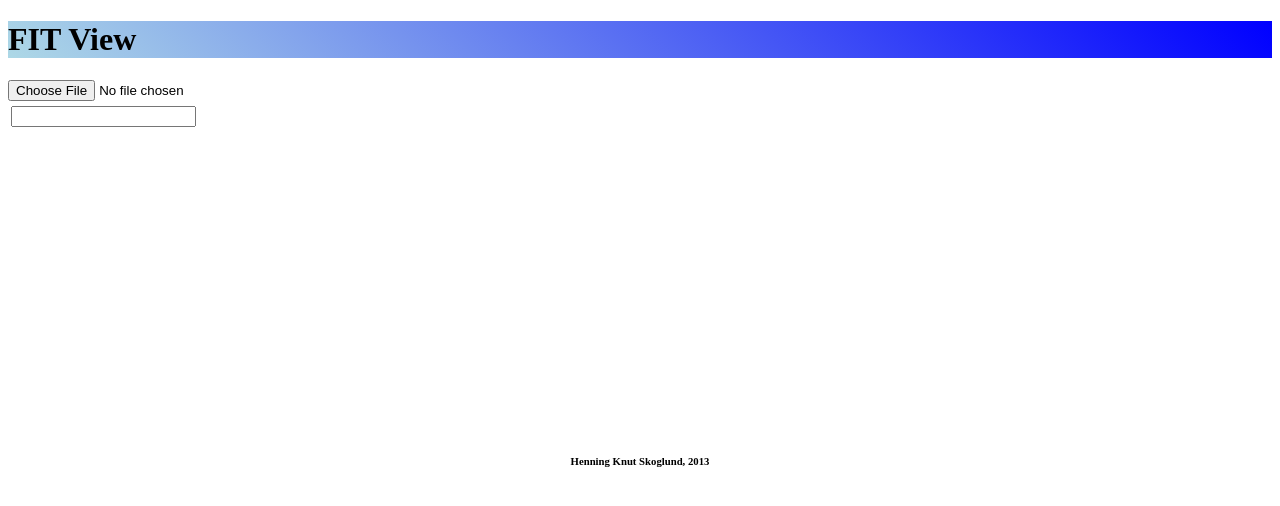
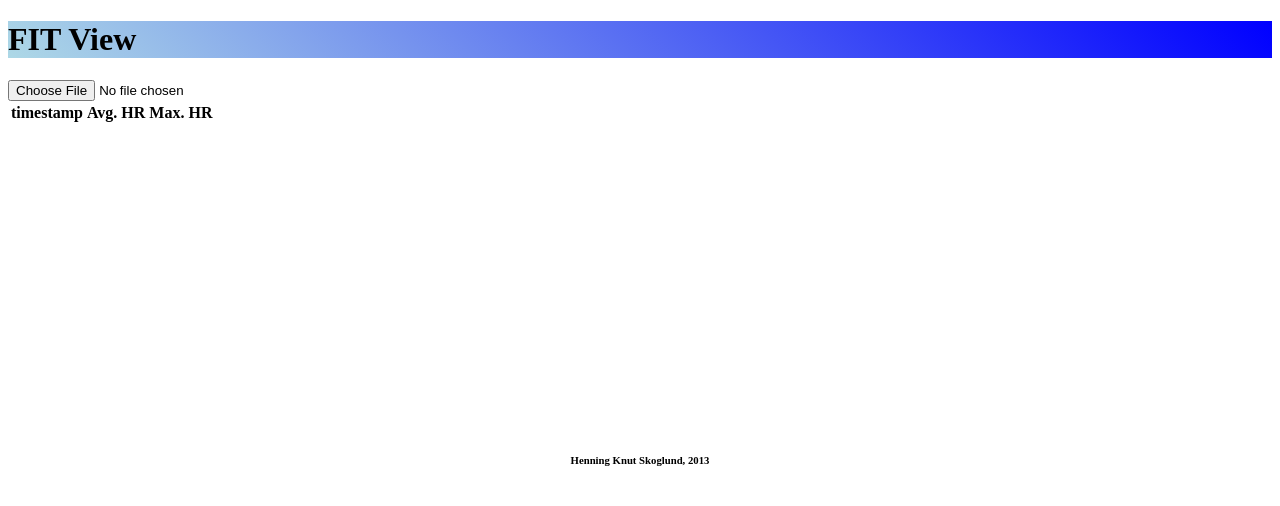
Before and after one commit to hkskoglund/FITView, a plain HTML site: page FileReader/Index.html in a window 1280 px wide. Drawn offline with Linux system fonts and the light colour scheme; some packages are replaced by stand-ins of ours.

Commit message:
Simple databinding of lap data

```diff
--- a/FileReader/Index.html
+++ b/FileReader/Index.html
@@ -46,25 +46,40 @@
     </div> -->
 
     <div id="divLaps">
-        <table>
 
-    <thead><tr>
-        <!--<th>Passenger name</th><th>Meal</th><th>Surcharge</th><th></th>-->
-    </tr></thead>
-    <!-- Todo: Generate table body -->
-   <!-- <tbody data-bind="foreach: $root.lap.timestamp[0]">-->
-       <tbody data-bind="foreach: $root.lap.timestamp">
-             <tr>
-           <td><input data-bind="value: $data" /></td>
-       <!-- <td><select data-bind="options: $root.availableMeals, value: meal, optionsText: 'mealName'"></select></td>
+    <table >
+
+        <thead>
+            <tr>
+                <th>timestamp</th>
+                <th>Avg. HR</th>
+                <th>Max. HR</th>
+
+            </tr>
+
+        </thead>
+
+
+        <tbody data-bind="foreach: lap.timestamp">
+            <tr>
+                <td>
+                    <span data-bind="text: $root.lap.timestamp[$index()]" />
+                </td>
+                <td>
+                    <span data-bind="text: $root.lap.avg_heart_rate[$index()]"
+                </td>
+                <td>
+                    <span data-bind="text: $root.lap.max_heart_rate[$index()]"
+                </td>
+                <!-- <td><select data-bind="options: $root.availableMeals, value: meal, optionsText: 'mealName'"></select></td>
             <td data-bind="text: formattedPrice"></td>
             <td><a href="#" data-bind="click: $root.removeSeat">Remove</a></td>-->
-        </tr>
+            </tr>
 
-    </tbody>
+        </tbody>
 
 
-</table>
+    </table>
     </div>
 
     <div id="activityMap"></div>
```
